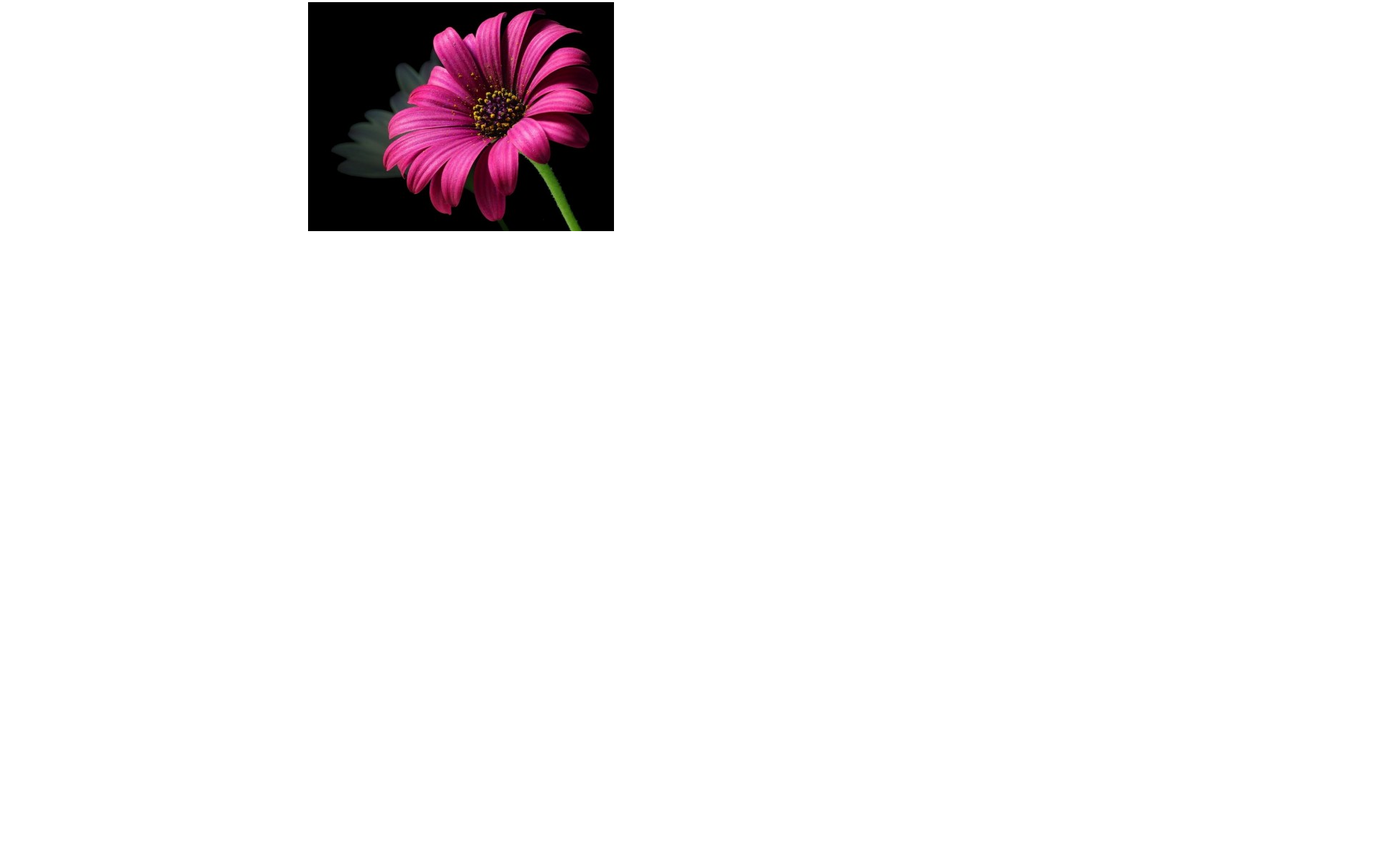
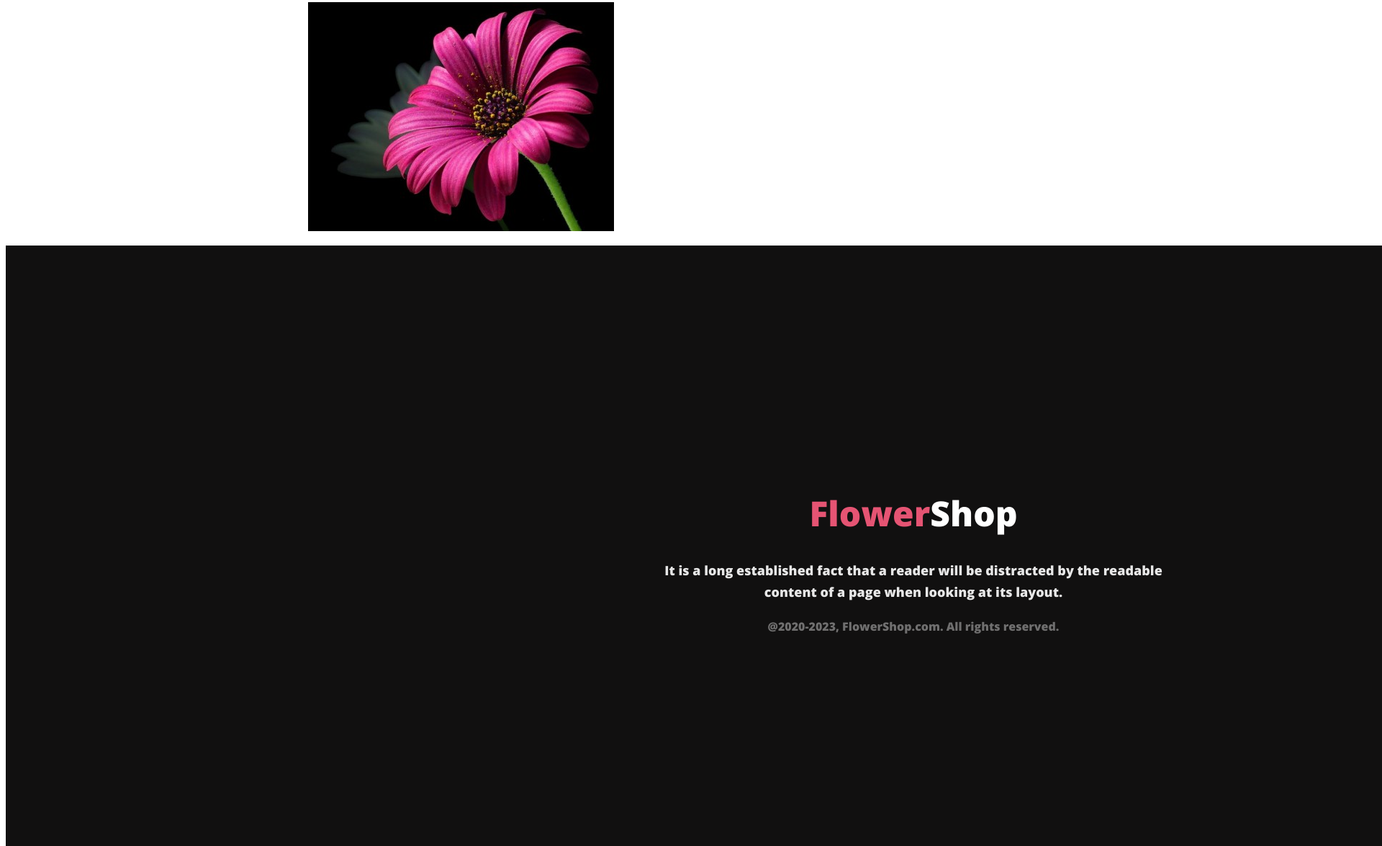
Before and after one commit to Anamul757/flower-shop-assignment-repository, a plain HTML site: page index.html in a window 1280 px wide. Shown: the part 4561-5736 px from the top of the page at 72% size, 1920 px wide, since content can reach past the window. Before the commit the page ends 4902 px from the top, so only its background shows below. Drawn offline with nearby package versions, Linux system fonts and the light colour scheme.

Commit message:
added footer

```diff
--- a/index.html
+++ b/index.html
@@ -122,5 +122,14 @@
         <div class="extra-pic">
             <img src="styles/pcqra6XXi.jpg"  alt="">
         </div>
-
 </section>
+</main>
+<footer>
+    <div class="footer-section">
+        <h2 id="footer-heading" class="heading-line">Flower <span class="footer-span">Shop</span></h2>
+        <p id="footer-body" class="container-heading-description">It is a long established fact that a reader will be distracted by the readable <br> content of a page when looking at its layout.</p>
+       <p id="footer-bottom" class="container-heading-description">@2020-2023, FlowerShop.com. All rights reserved. </p>
+    </div>
+</footer>
+</body>
+</html>
--- a/styles/flower.css
+++ b/styles/flower.css
@@ -237,3 +237,34 @@
     align-items: center;
     margin-bottom: 20px;
     }
+/* footer section style */
+#footer-heading{
+    display: flex;
+    justify-content: center;
+    align-items: center;
+    color: #E55473;
+font-size: 48px;
+font-weight: 800;
+}
+.footer-span{
+    color: #FFFFFF;
+}
+#footer-body{
+    color: rgba(255, 255, 255, 0.90);
+    text-align: center;
+    font-size: 18px;
+    font-weight: 400;
+    line-height: 30px;
+}
+#footer-bottom{
+color: rgba(255, 255, 255, 0.40);
+text-align: center;
+font-size: 16px;
+font-weight: 400;
+}
+.footer-section{
+    background: #111010;
+    width: 1922px;
+    height: 449px;
+   padding: 300px;
+}
```
Lines whose indentation alone changed are shown as unchanged.
